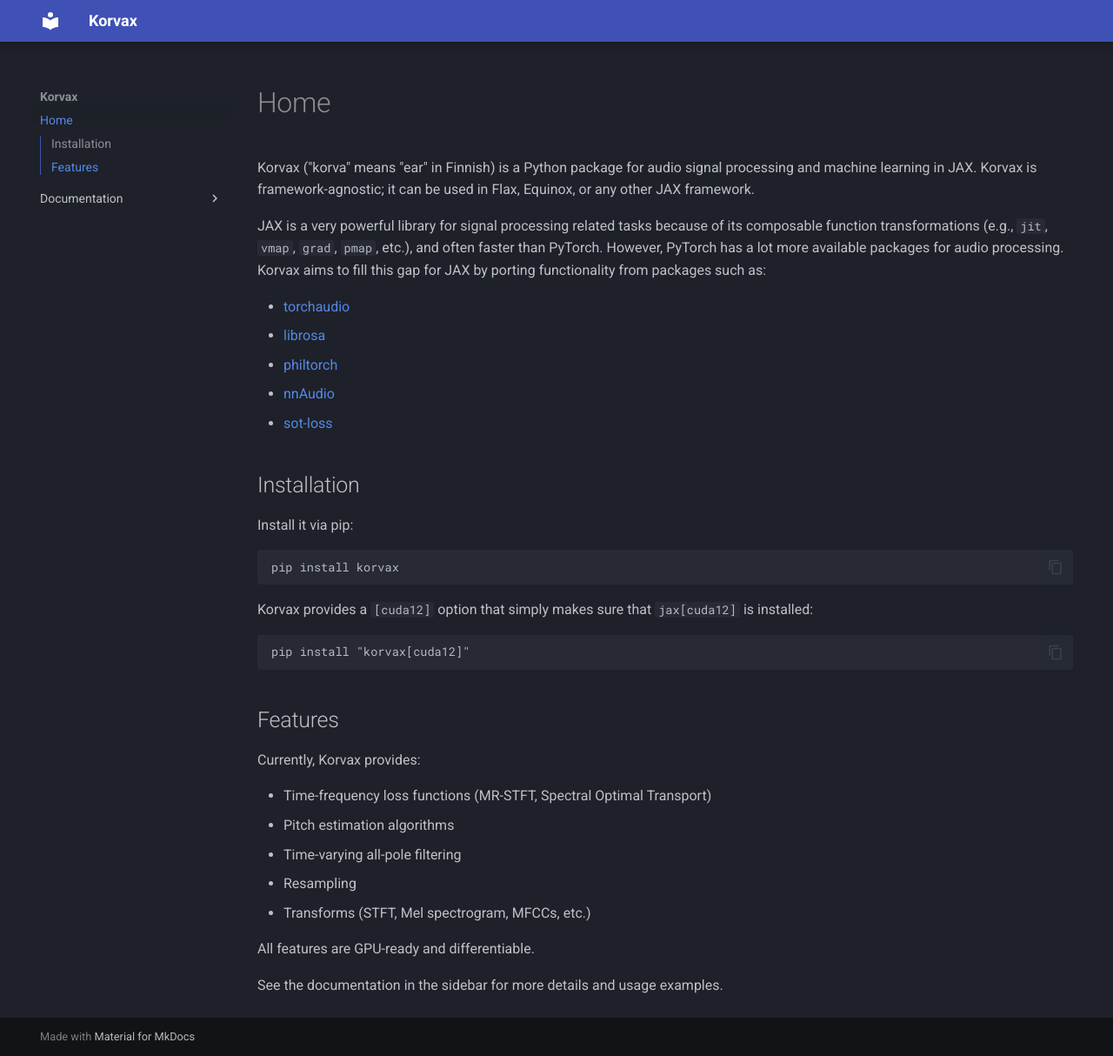
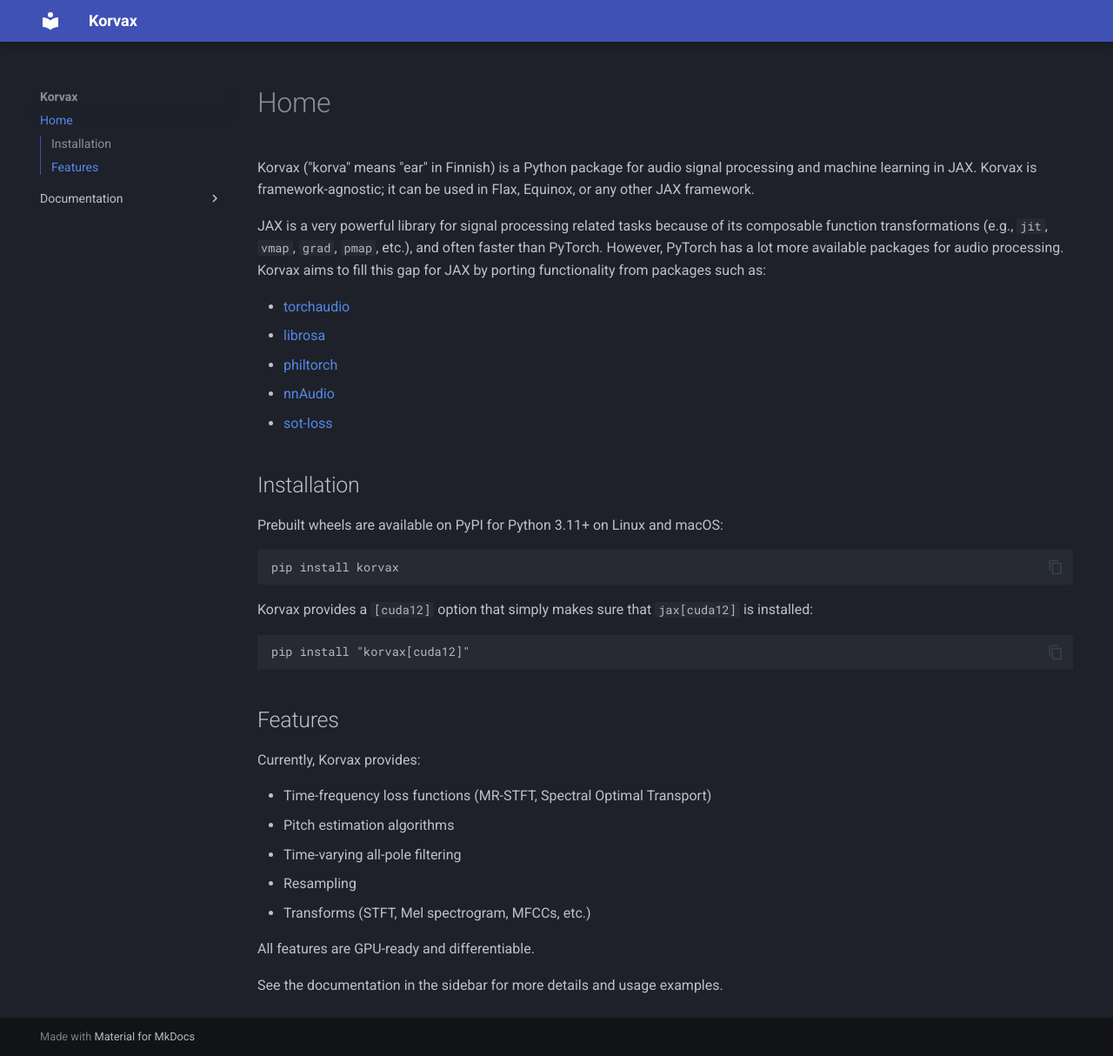
Before and after one commit to davidmarttila/korvax, an MkDocs documentation site: the page built from docs/index.md, in a window 1280 px wide and 1214 px high. Shown: the whole window at 87% size. Built offline with MkDocs 1.6.1 and Material for MkDocs 9.7.7, drawn with Linux system fonts in a browser that asks for light colours.

Commit message:
update readme with pypi

````diff
--- a/docs/index.md
+++ b/docs/index.md
@@ -12,7 +12,7 @@
 
 ## Installation
 
-Install it via pip:
+Prebuilt wheels are available on PyPI for Python 3.11+ on Linux and macOS:
 
 ```bash
 pip install korvax
````
Also changed, not shown: README.md (+1 -1 lines), 1 other file.
